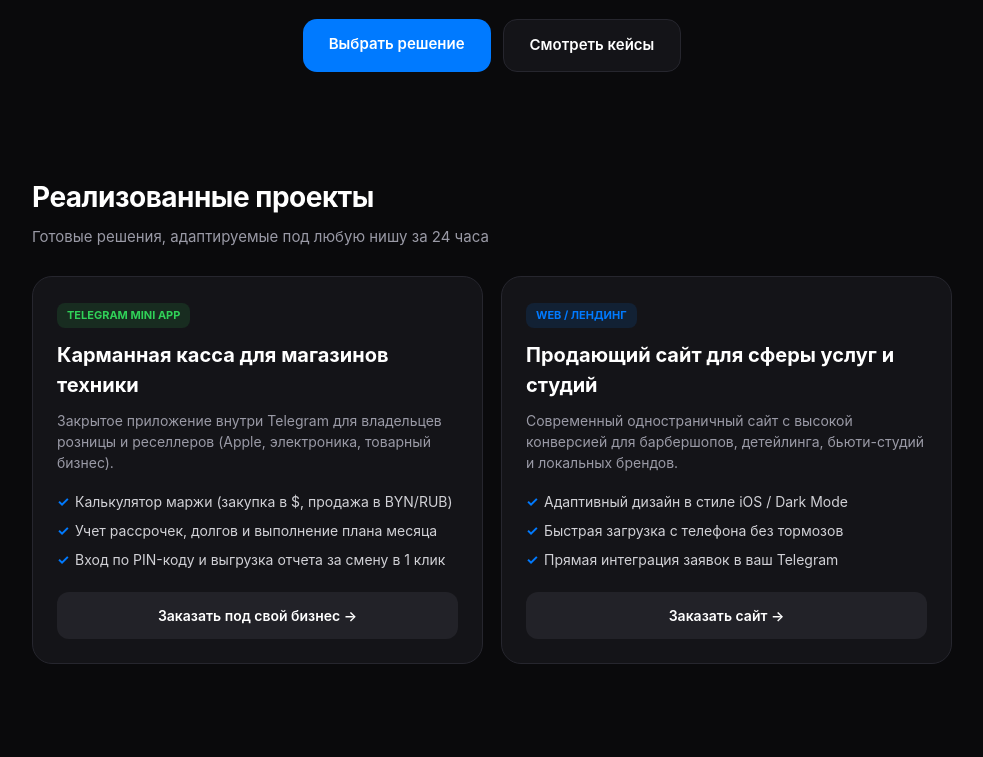
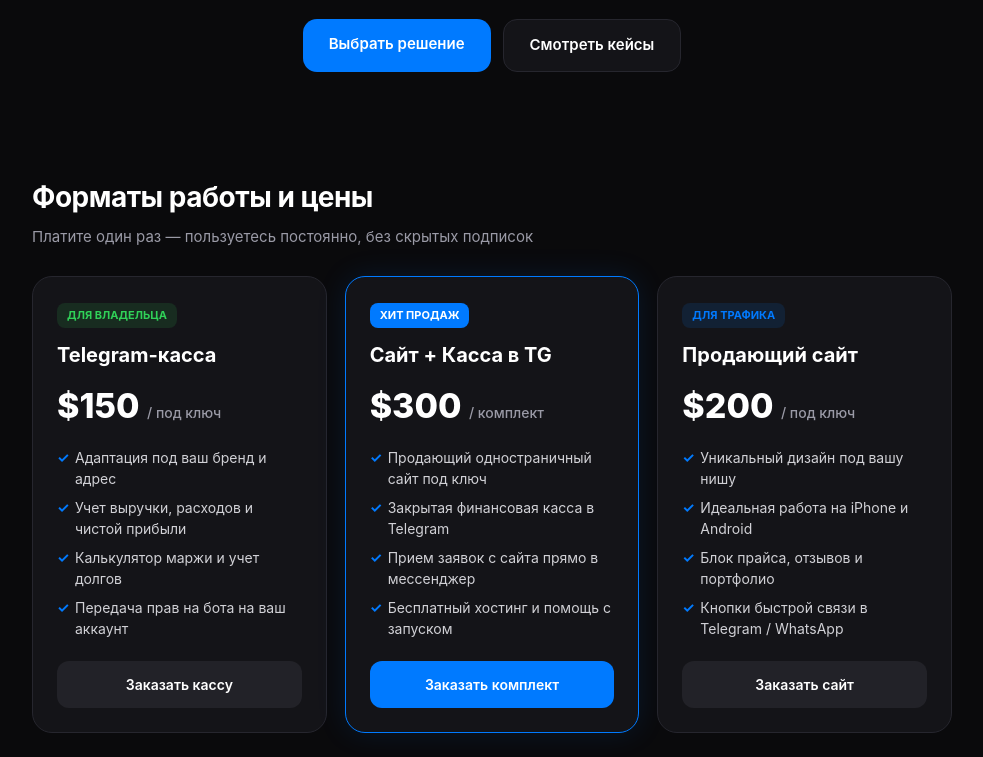
Before and after one commit to aerotap-game/web-studio, a plain HTML site: page index.html in a window 1280 px wide. Shown: the part 400-1157 px from the top of the page, without its empty margins (148-1131 px from the left). Drawn offline with Linux system fonts and the light colour scheme.

Commit message:
Update index.html

```diff
--- a/index.html
+++ b/index.html
@@ -91,40 +91,7 @@
     </div>
   </div>
 
-  <section id="cases">
-    <div class="sec-title">Реализованные проекты</div>
-    <div class="sec-sub">Готовые решения, адаптируемые под любую нишу за 24 часа</div>
-    <div class="grid-2">
-      <div class="card">
-        <div>
-          <span class="tag">Telegram Mini App</span>
-          <h3>Карманная касса для магазинов техники</h3>
-          <p>Закрытое приложение внутри Telegram для владельцев розницы и реселлеров (Apple, электроника, товарный бизнес).</p>
-          <ul class="feat-list">
-            <li>Калькулятор маржи (закупка в $, продажа в BYN/RUB)</li>
-            <li>Учет рассрочек, долгов и выполнение плана месяца</li>
-            <li>Вход по PIN-коду и выгрузка отчета за смену в 1 клик</li>
-          </ul>
-        </div>
-        <a href="#pricing" class="btn-card">Заказать под свой бизнес →</a>
-      </div>
-
-      <div class="card">
-        <div>
-          <span class="tag" style="color: var(--blue); background: rgba(0,122,255,0.12);">Web / Лендинг</span>
-          <h3>Продающий сайт для сферы услуг и студий</h3>
-          <p>Современный одностраничный сайт с высокой конверсией для барбершопов, детейлинга, бьюти-студий и локальных брендов.</p>
-          <ul class="feat-list">
-            <li>Адаптивный дизайн в стиле iOS / Dark Mode</li>
-            <li>Быстрая загрузка с телефона без тормозов</li>
-            <li>Прямая интеграция заявок в ваш Telegram</li>
-          </ul>
-        </div>
-        <a href="#pricing" class="btn-card">Заказать сайт →</a>
-      </div>
-    </div>
-  </section>
-  <section id="pricing">
+    <section id="pricing">
     <div class="sec-title">Форматы работы и цены</div>
     <div class="sec-sub">Платите один раз — пользуетесь постоянно, без скрытых подписок</div>
     <div class="grid-3">
@@ -140,7 +107,7 @@
             <li>Передача прав на бота на ваш аккаунт</li>
           </ul>
         </div>
-        <a href="#" class="btn-card order-btn" data-plan="Telegram-касса ($150)">Заказать кассу</a>
+        <a href="https://t.me" class="btn-card">Заказать кассу</a>
       </div>
 
       <div class="card price-card featured">
@@ -155,7 +122,7 @@
             <li>Бесплатный хостинг и помощь с запуском</li>
           </ul>
         </div>
-        <a href="#" class="btn-card order-btn" data-plan="Комплект: Сайт + Касса ($300)">Заказать комплект</a>
+        <a href="https://t.me" class="btn-card">Заказать комплект</a>
       </div>
 
       <div class="card price-card">
@@ -170,7 +137,7 @@
             <li>Кнопки быстрой связи в Telegram / WhatsApp</li>
           </ul>
         </div>
-        <a href="#" class="btn-card order-btn" data-plan="Продающий сайт ($200)">Заказать сайт</a>
+        <a href="https://t.me" class="btn-card">Заказать сайт</a>
       </div>
     </div>
   </section>
@@ -199,14 +166,5 @@
   </footer>
 </div>
 
-<script>
-  var user = 'temaogg';
-  var btns = document.querySelectorAll('.order-btn');
-  for (var i = 0; i < btns.length; i++) {
-    var plan = btns[i].getAttribute('data-plan');
-    var url = 'https://t.me' + user + '?text=' + encodeURIComponent('Привет! Хочу обсудить запуск по тарифу: ' + plan);
-    btns[i].setAttribute('href', url);
-  }
-</script>
 </body>
 </html>
```
